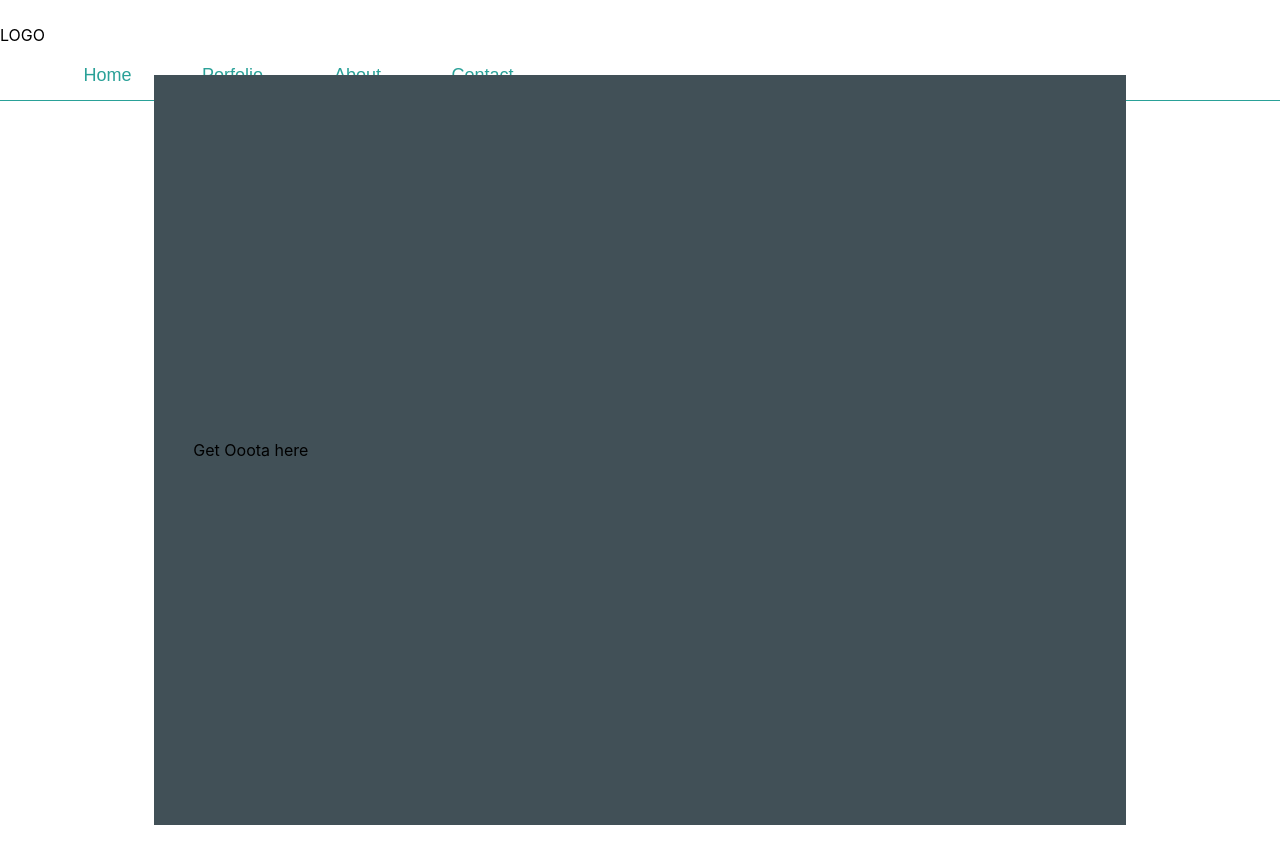
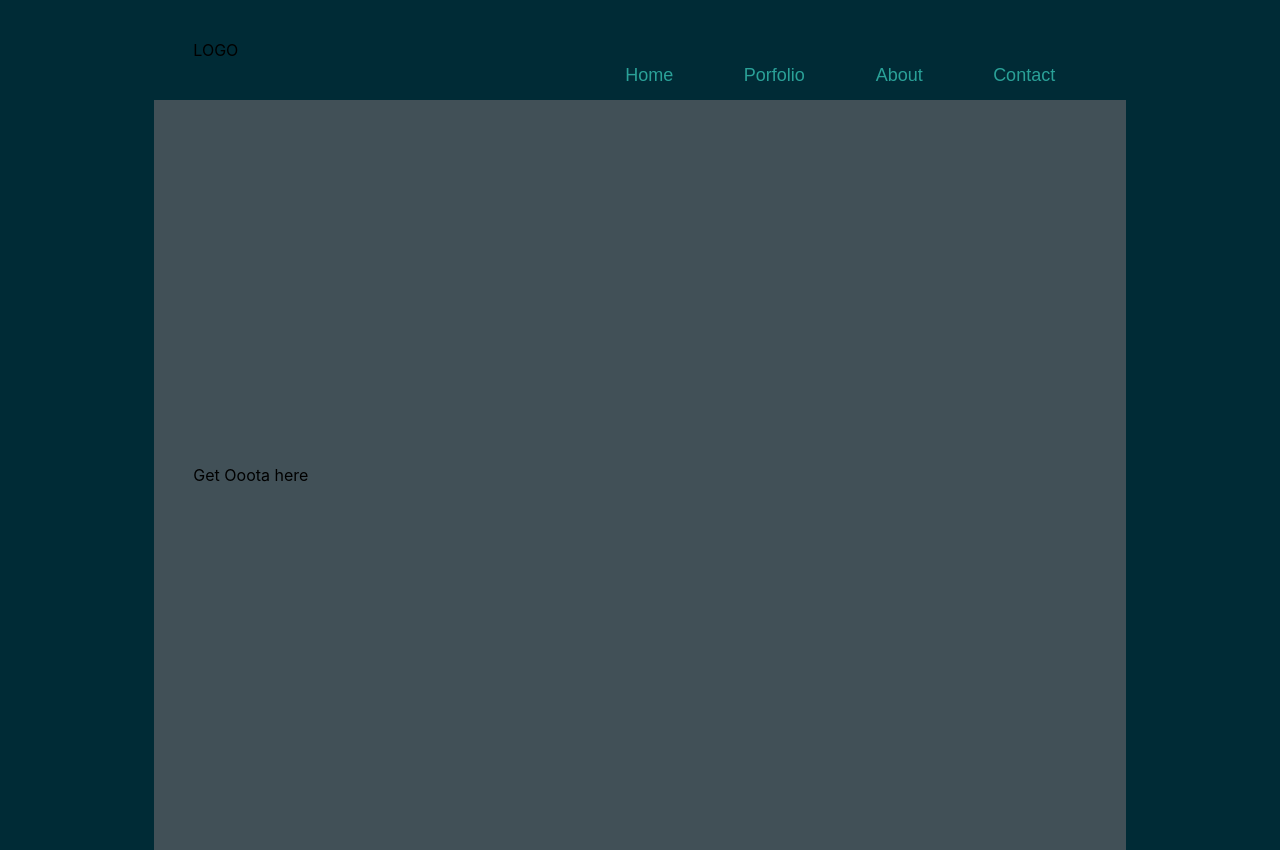
Before and after one commit to iownapc-af/dev-portfolio, a React (Create React App) app: page / in a window 1280 px wide. Before the commit the page ends 825 px from the top, so only its background shows below. Built offline with nearby package versions, Linux system fonts and the light colour scheme.

Commit message:
fixed some style stuff. not sure what else is borked

```diff
--- a/src/App.scss
+++ b/src/App.scss
@@ -1,13 +1,14 @@
 @import './Colors.scss';
 
 .App {
+    @include color-theme('background-color', 'html-background');
     text-align: center;
     position: relative;
 }
 
 .content {
     display: grid;
-    grid-template-rows: 75px 750px;
+    grid-template-rows: 100px 750px;
     height: 100vh;
 }
 
--- a/src/Components/Header/Header.scss
+++ b/src/Components/Header/Header.scss
@@ -5,21 +5,24 @@ header {
 
     display: flex;
     position: sticky;
-    height: 75px;
+    height: 100px;
     width: 100%;
-    margin: 25px auto;
+    margin: 0 auto;
     border-bottom: 1px solid;
+    justify-content: space-evenly;
 }
 
 .header-logo {
-    display: inline-flex;
+    display: flex;
+    align-items: center;
+    height: 100%;
+    width: 200px;
 }
 
 .header-nav {
     display: flex;
     height: 100%;
-    width: auto;
-    float: right;
+    width: 500px;
     align-items: end;
 
     .header-nav-buttons {
--- a/src/Components/Header/Header.tsx
+++ b/src/Components/Header/Header.tsx
@@ -16,6 +16,8 @@ const Header = () => {
   return (
     <header>
       <div className="header-logo">LOGO</div>
+
+      {/* put navigation into a component at some point */}
       <div className="header-nav">
         <div className="header-nav-buttons">
           <button type="button" onClick={homeClick}>
```
